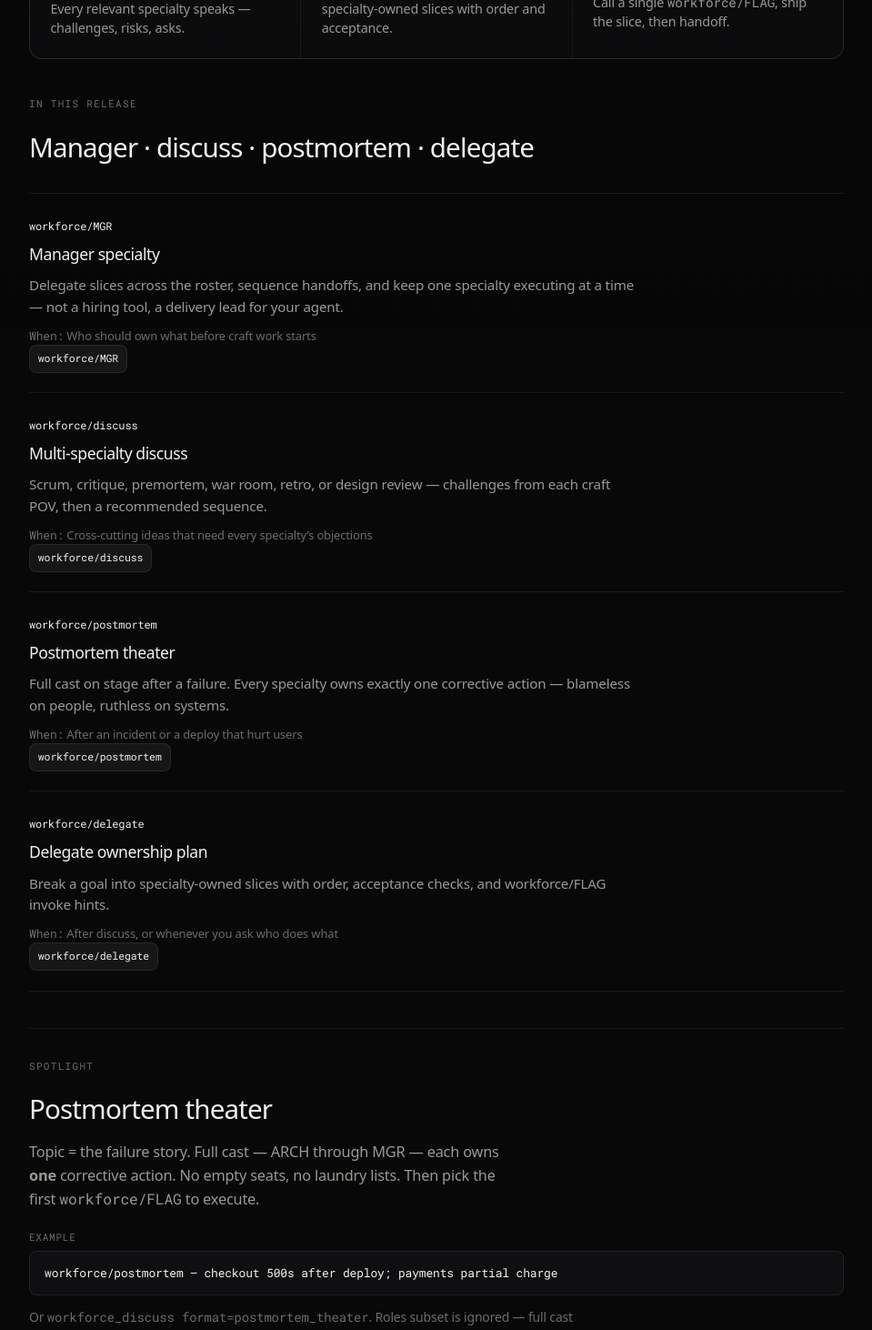
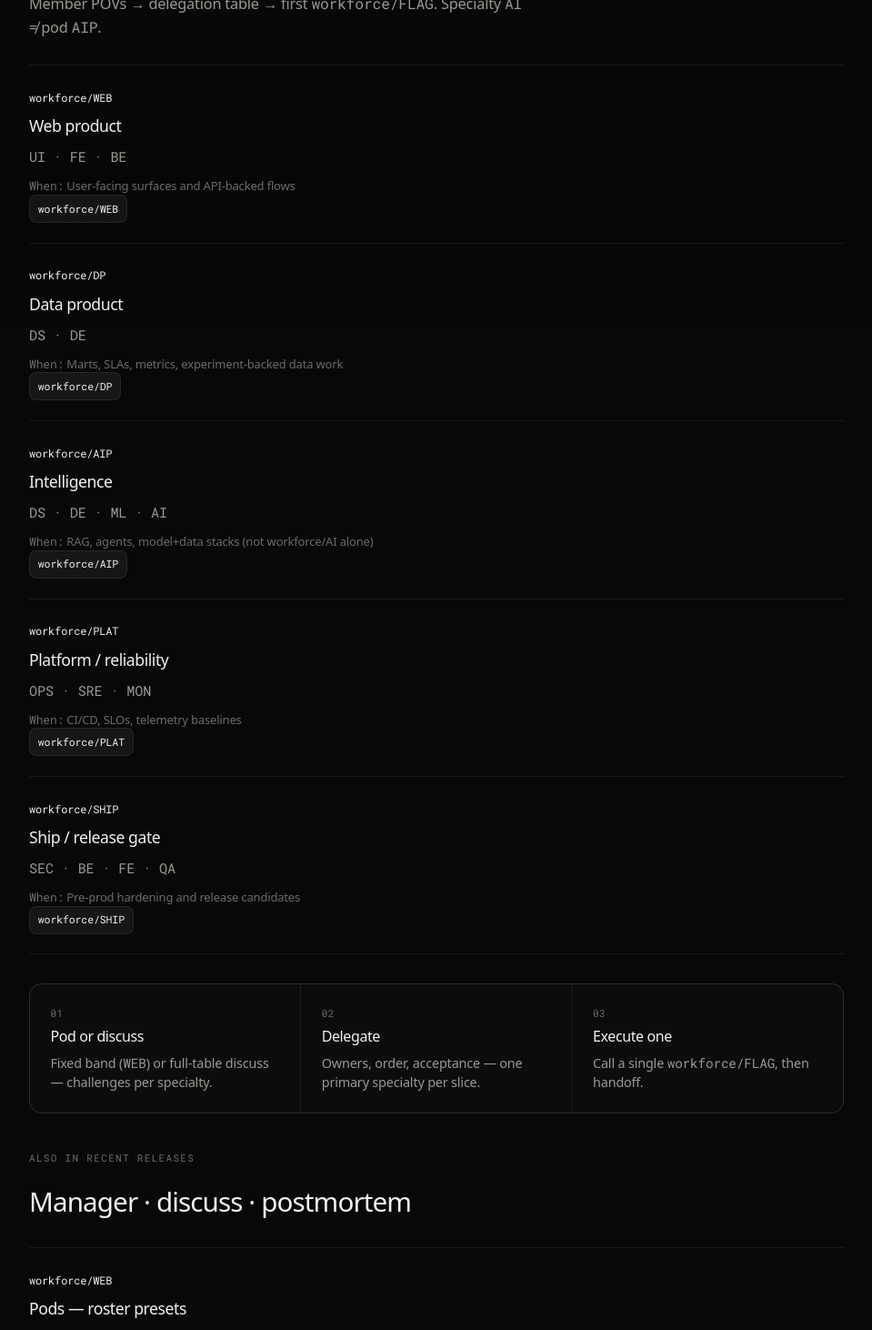
Before and after one commit to Saaalil/Workforce-Website, a React (Vite) app: page /whats-new in a window 1280 px wide. Shown: the part 440-1902 px from the top of the page at 91% size, without its empty margins (160-1119 px from the left). Built offline with nearby package versions, Linux system fonts and the light colour scheme; a web font is replaced by a local one.

Commit message:
Document v1.4.0 pods on What's new and tools catalog.
Surface WEB/DP/AIP/PLAT/SHIP roster presets and bump package version copy.

```diff
--- a/src/components/Layout.tsx
+++ b/src/components/Layout.tsx
@@ -65,7 +65,7 @@ export function Layout() {
 
         <footer className="footer">
           <div className="footer-meta">
-            <span>@saaalil/workforce-mcp · v1.3.0</span>
+            <span>@saaalil/workforce-mcp · v1.4.0</span>
             <span className="footer-sep" aria-hidden>
               ·
             </span>
--- a/src/data.ts
+++ b/src/data.ts
@@ -281,6 +281,16 @@ export const TOOLS = [
     achieves:
       "Manager-style ownership plan: which specialty owns which slice, in what order, with acceptance checks and workforce/FLAG invoke hints.",
   },
+  {
+    name: "workforce_list_pods",
+    achieves:
+      "See pod roster presets (WEB, DP, AIP, PLAT, SHIP) — fixed specialty bands, not craft specialties.",
+  },
+  {
+    name: "workforce_pod",
+    achieves:
+      "Run a pod: member POVs + delegation table + first workforce/FLAG. Execute one specialty at a time after.",
+  },
 ] as const;
 
 /** Orchestration prompts (not a craft specialty — facilitate multi-role work). */
@@ -305,6 +315,20 @@ export const ORCHESTRATION_PROMPTS = [
       "Break a goal into specialty-owned slices with order, acceptance checks, and workforce/FLAG invoke hints.",
     when: "After discuss, or whenever you ask “who should do what?”",
     calls: ["workforce/delegate", "workforce/plan_work"],
+  },
+  {
+    flag: "WEB",
+    name: "Pods (roster presets)",
+    achieves:
+      "WEB / DP / AIP / PLAT / SHIP — fixed specialty bands with member POVs and a delegation table. Specialty AI ≠ pod AIP.",
+    when: "You know the craft band but need sequencing before a single specialty.",
+    calls: [
+      "workforce/WEB",
+      "workforce/DP",
+      "workforce/AIP",
+      "workforce/PLAT",
+      "workforce/SHIP",
+    ],
   },
 ] as const;
 
@@ -504,7 +528,7 @@ export const NAV = [
 
 export const PACKAGE = {
   name: "@saaalil/workforce-mcp",
-  version: "1.3.0",
+  version: "1.4.0",
   npmUrl: "https://www.npmjs.com/package/@saaalil/workforce-mcp",
   githubUrl: "https://github.com/Saaalil/Workforce-MCP",
   websiteRepoUrl: "https://github.com/Saaalil/Workforce-Website",
@@ -518,8 +542,15 @@ export type WhatsNewItem = {
   when: string;
 };
 
-/** v1.3.0 orchestration release — featured on home + /whats-new */
+/** Featured on home + /whats-new */
 export const WHATS_NEW: WhatsNewItem[] = [
+  {
+    flag: "WEB",
+    title: "Pods — roster presets",
+    body: "Call workforce/WEB (UI+FE+BE), DP (DE+DS), AIP (AI+ML+DS+DE), PLAT, or SHIP. Member POVs → delegation → one specialty. Not a mega-skill dump. Specialty AI ≠ pod AIP.",
+    call: "workforce/WEB",
+    when: "You know the band of crafts but not yet the first owner",
+  },
   {
     flag: "MGR",
     title: "Manager specialty",
@@ -530,7 +561,7 @@ export const WHATS_NEW: WhatsNewItem[] = [
   {
     flag: "discuss",
     title: "Multi-specialty discuss",
-    body: "Scrum, critique, premortem, war room, retro, or design review — challenges from each craft POV, then a recommended sequence.",
+    body: "Scrum, critique, premortem, war room, retro, design review, or postmortem theater — challenges from each craft POV, then a recommended sequence.",
     call: "workforce/discuss",
     when: "Cross-cutting ideas that need every specialty’s objections",
   },
@@ -541,11 +572,50 @@ export const WHATS_NEW: WhatsNewItem[] = [
     call: "workforce/postmortem",
     when: "After an incident or a deploy that hurt users",
   },
+];
+
+export type PodCatalogItem = {
+  flag: string;
+  title: string;
+  members: string;
+  when: string;
+  call: string;
+};
+
+export const PODS_CATALOG: PodCatalogItem[] = [
   {
-    flag: "delegate",
-    title: "Delegate ownership plan",
-    body: "Break a goal into specialty-owned slices with order, acceptance checks, and workforce/FLAG invoke hints.",
-    call: "workforce/delegate",
-    when: "After discuss, or whenever you ask who does what",
+    flag: "WEB",
+    title: "Web product",
+    members: "UI · FE · BE",
+    when: "User-facing surfaces and API-backed flows",
+    call: "workforce/WEB",
+  },
+  {
+    flag: "DP",
+    title: "Data product",
+    members: "DS · DE",
+    when: "Marts, SLAs, metrics, experiment-backed data work",
+    call: "workforce/DP",
+  },
+  {
+    flag: "AIP",
+    title: "Intelligence",
+    members: "DS · DE · ML · AI",
+    when: "RAG, agents, model+data stacks (not workforce/AI alone)",
+    call: "workforce/AIP",
+  },
+  {
+    flag: "PLAT",
+    title: "Platform / reliability",
+    members: "OPS · SRE · MON",
+    when: "CI/CD, SLOs, telemetry baselines",
+    call: "workforce/PLAT",
+  },
+  {
+    flag: "SHIP",
+    title: "Ship / release gate",
+    members: "SEC · BE · FE · QA",
+    when: "Pre-prod hardening and release candidates",
+    call: "workforce/SHIP",
   },
 ];
--- a/src/pages/WhatsNewPage.tsx
+++ b/src/pages/WhatsNewPage.tsx
@@ -1,51 +1,81 @@
 import { Link } from "react-router-dom";
 import { Reveal } from "../components/Reveal";
-import { PACKAGE, WHATS_NEW } from "../data";
+import { PACKAGE, PODS_CATALOG, WHATS_NEW } from "../data";
 
 export function WhatsNewPage() {
   return (
     <section className="section section-page section-wide">
       <Reveal>
         <p className="section-label">v{PACKAGE.version}</p>
-        <h1 className="section-title">Orchestrate the roster</h1>
+        <h1 className="section-title">Pods + orchestration</h1>
         <p className="section-lead">
-          Manager, discuss, postmortem theater, and delegate — so your agent
-          sequences specialties instead of dumping every craft at once. Live on{" "}
+          Call a <strong>pod</strong> for a fixed craft band — WEB, DP, AIP —
+          then still execute <span className="mono">one</span> specialty. Plus
+          Manager, discuss, and postmortem theater. Live on{" "}
           <span className="mono">npx -y {PACKAGE.name}</span>.
         </p>
       </Reveal>
 
+      <Reveal>
+        <p className="section-label">Pods</p>
+        <h2 className="use-title">Roster presets — not mega-skills</h2>
+        <p className="section-lead use-lead">
+          Member POVs → delegation table → first{" "}
+          <span className="mono">workforce/FLAG</span>. Specialty{" "}
+          <span className="mono">AI</span> ≠ pod{" "}
+          <span className="mono">AIP</span>.
+        </p>
+      </Reveal>
+
+      <div className="whats-list">
+        {PODS_CATALOG.map((p, i) => (
+          <Reveal
+            key={p.flag}
+            className="whats-item"
+            delayMs={Math.min(i * 35, 140)}
+          >
+            <div className="whats-item-head">
+              <span className="prompt-flag">{p.call}</span>
+              <h3 className="specialty-name">{p.title}</h3>
+            </div>
+            <p className="whats-item-body">
+              <span className="mono">{p.members}</span>
+            </p>
+            <p className="prompt-catalog-when">
+              <span className="mono">When:</span> {p.when}
+            </p>
+            <code className="call-chip">{p.call}</code>
+          </Reveal>
+        ))}
+      </div>
+
       <div className="flow orch-flow">
         <Reveal className="flow-step" delayMs={40}>
           <span className="n">01</span>
-          <h2>Discuss</h2>
+          <h2>Pod or discuss</h2>
           <p>
-            Put the idea (or failure) on the table. Every relevant specialty
-            speaks — challenges, risks, asks.
+            Fixed band (<span className="mono">WEB</span>) or full-table discuss
+            — challenges per specialty.
           </p>
         </Reveal>
         <Reveal className="flow-step" delayMs={100}>
           <span className="n">02</span>
           <h2>Delegate</h2>
-          <p>
-            Manager breaks the goal into specialty-owned slices with order and
-            acceptance.
-          </p>
+          <p>Owners, order, acceptance — one primary specialty per slice.</p>
         </Reveal>
         <Reveal className="flow-step" delayMs={160}>
           <span className="n">03</span>
           <h2>Execute one</h2>
           <p>
             Call a single{" "}
-            <span className="mono">workforce/FLAG</span>, ship the slice, then
-            handoff.
+            <span className="mono">workforce/FLAG</span>, then handoff.
           </p>
         </Reveal>
       </div>
 
       <Reveal>
-        <p className="section-label">In this release</p>
-        <h2 className="use-title">Manager · discuss · postmortem · delegate</h2>
+        <p className="section-label">Also in recent releases</p>
+        <h2 className="use-title">Manager · discuss · postmortem</h2>
       </Reveal>
 
       <div className="whats-list">
@@ -68,31 +98,6 @@ export function WhatsNewPage() {
         ))}
       </div>
 
-      <Reveal className="orch-spotlight">
-        <p className="section-label">Spotlight</p>
-        <h2 className="use-title">Postmortem theater</h2>
-        <p className="section-lead use-lead">
-          Topic = the failure story. Full cast — ARCH through MGR — each owns{" "}
-          <strong>one</strong> corrective action. No empty seats, no laundry
-          lists. Then pick the first{" "}
-          <span className="mono">workforce/FLAG</span> to execute.
-        </p>
-        <div className="orch-example">
-          <span className="specialty-prompt-label">Example</span>
-          <code>
-            workforce/postmortem — checkout 500s after deploy; payments partial
-            charge
-          </code>
-        </div>
-        <p className="orch-note">
-          Or{" "}
-          <span className="mono">
-            workforce_discuss format=postmortem_theater
-          </span>
-          . Roles subset is ignored — full cast always.
-        </p>
-      </Reveal>
-
       <Reveal className="hero-actions orch-actions">
         <Link className="btn btn-primary" to="/install">
           Install v{PACKAGE.version}
```
